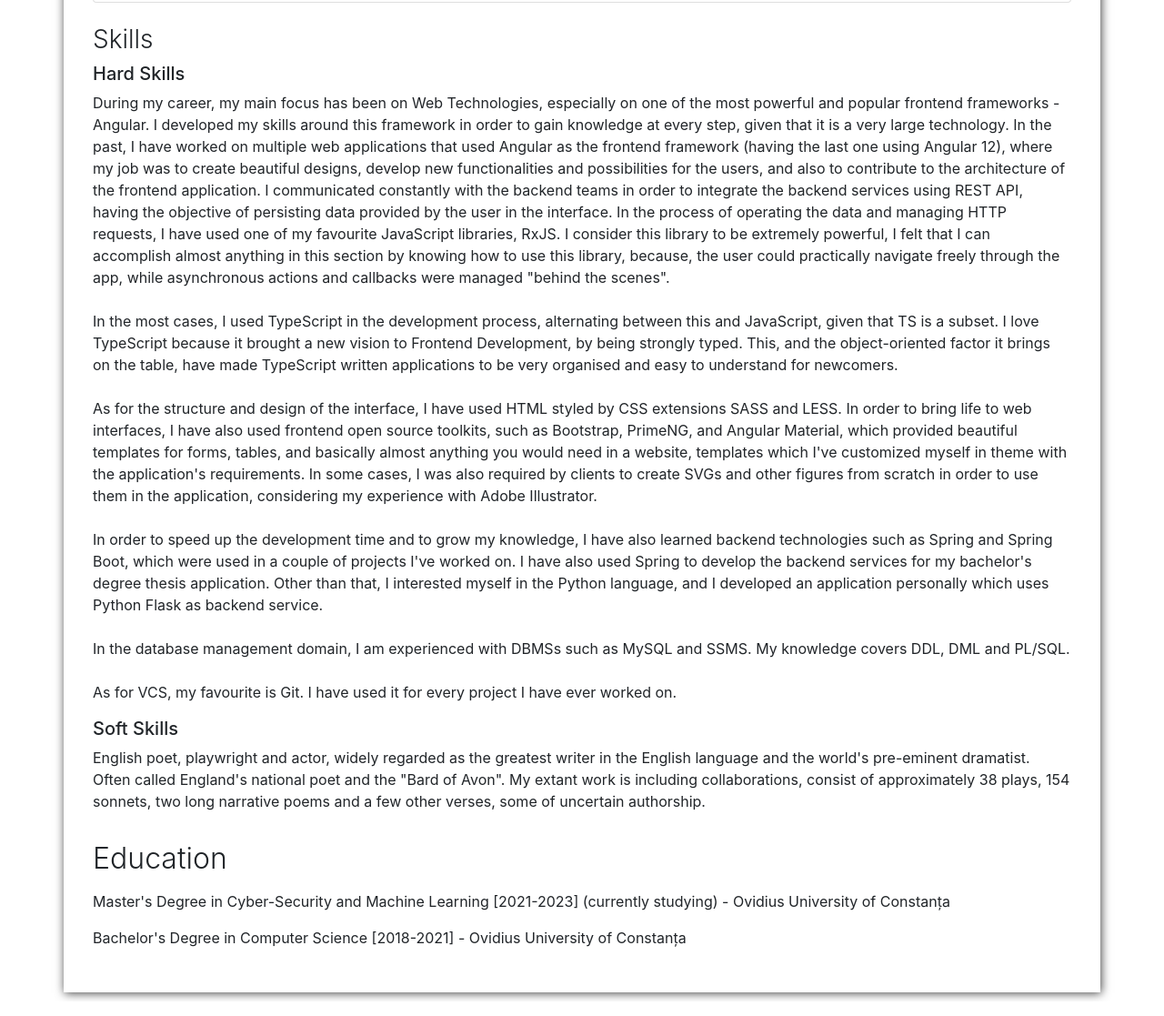
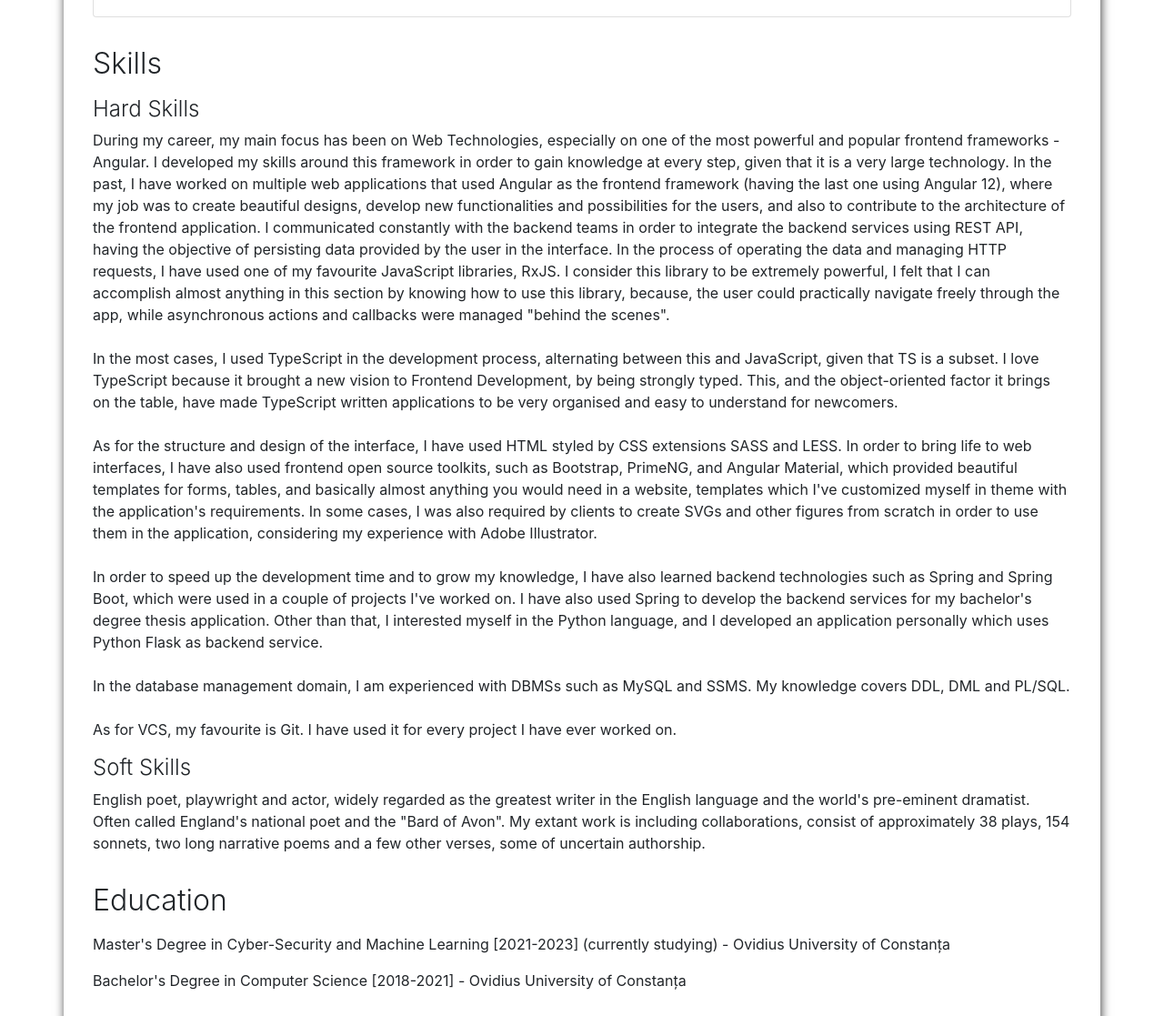
Before and after one commit to adrian-ddst/cv, a plain HTML site: page index.html in a window 1280 px wide. Shown: the part 1480-2597 px from the top of the page at 91% size. Drawn offline with nearby package versions, Linux system fonts and the light colour scheme.

Commit message:
Deploying to gh-pages from  @ 444267b3dda46588294a19430b1862274f8ea715 🚀

```diff
--- a/index.html
+++ b/index.html
@@ -38,7 +38,7 @@
             </div>
         </div>
 
-        <h2 class="mt-3">Professional Experience</h2>
+        <h2>Professional Experience</h2>
         <div class="card mb-4">
             <div class="card-body">
                 <h3>Frontend Developer - mindit.io</h3>
@@ -85,9 +85,9 @@
             </div>
         </div>
 
-        <h3>Skills</h3>
+        <h2>Skills</h2>
 
-        <h5 style="font-weight: 500;">Hard Skills</h5>
+        <h4>Hard Skills</h4>
         <p>
             During my career, my main focus has been on Web Technologies, especially on one of the most powerful and popular frontend frameworks - Angular. I developed
             my skills around this framework in order to gain knowledge at every step, given that it is a very large technology. In the past, I have worked on multiple
@@ -110,7 +110,7 @@
             As for VCS, my favourite is Git. I have used it for every project I have ever worked on.
         </p>
 
-        <h5 style="font-weight: 500;">Soft Skills</h5>
+        <h4>Soft Skills</h4>
         <p>
             English poet, playwright and actor, widely regarded as the greatest writer in the English language
             and the world's pre-eminent dramatist. Often called England's national poet and the "Bard of Avon".
```
Also changed, not shown: 1 other file.
